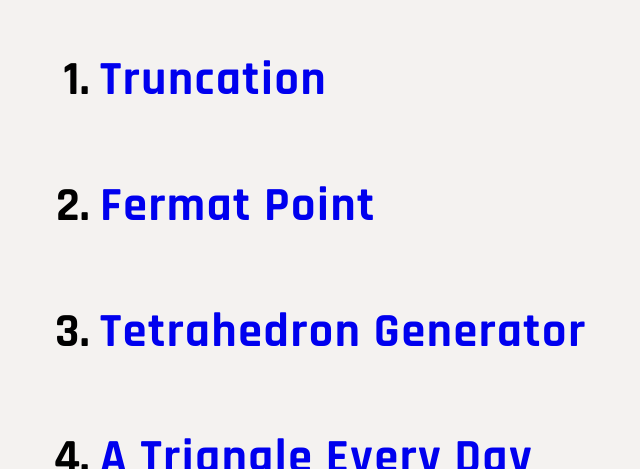
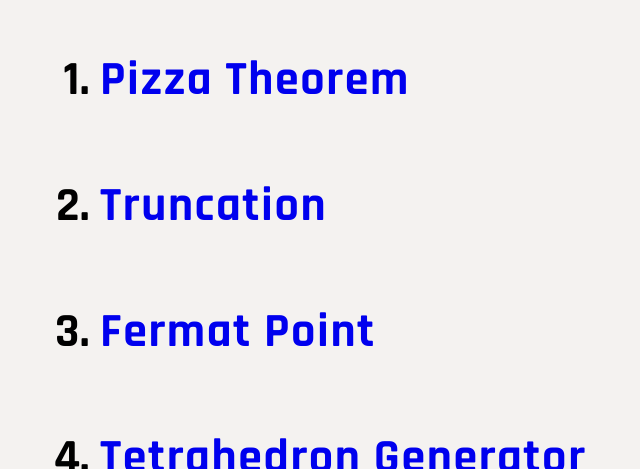
Before and after one commit to winkerVSbecks/triangle.life, a website: page index.html in a window 1280 px wide. Shown: the part 847-1316 px from the top of the page, without its empty margins (28-668 px from the left). Drawn offline with Linux system fonts and the light colour scheme; files that its build step writes are made by us from their sources.

Commit message:
added 🍕 theorem

```diff
--- a/index.html
+++ b/index.html
@@ -59,6 +59,12 @@
     <ol>
       <li class="item">
         <a class="navy"
+          href="http://winkervsbecks.github.io/pizza-theorem">
+          Pizza Theorem
+        </a>
+      </li>
+      <li class="item">
+        <a class="navy"
           href="http://winkervsbecks.github.io/truncation">
           Truncation
         </a>
```
